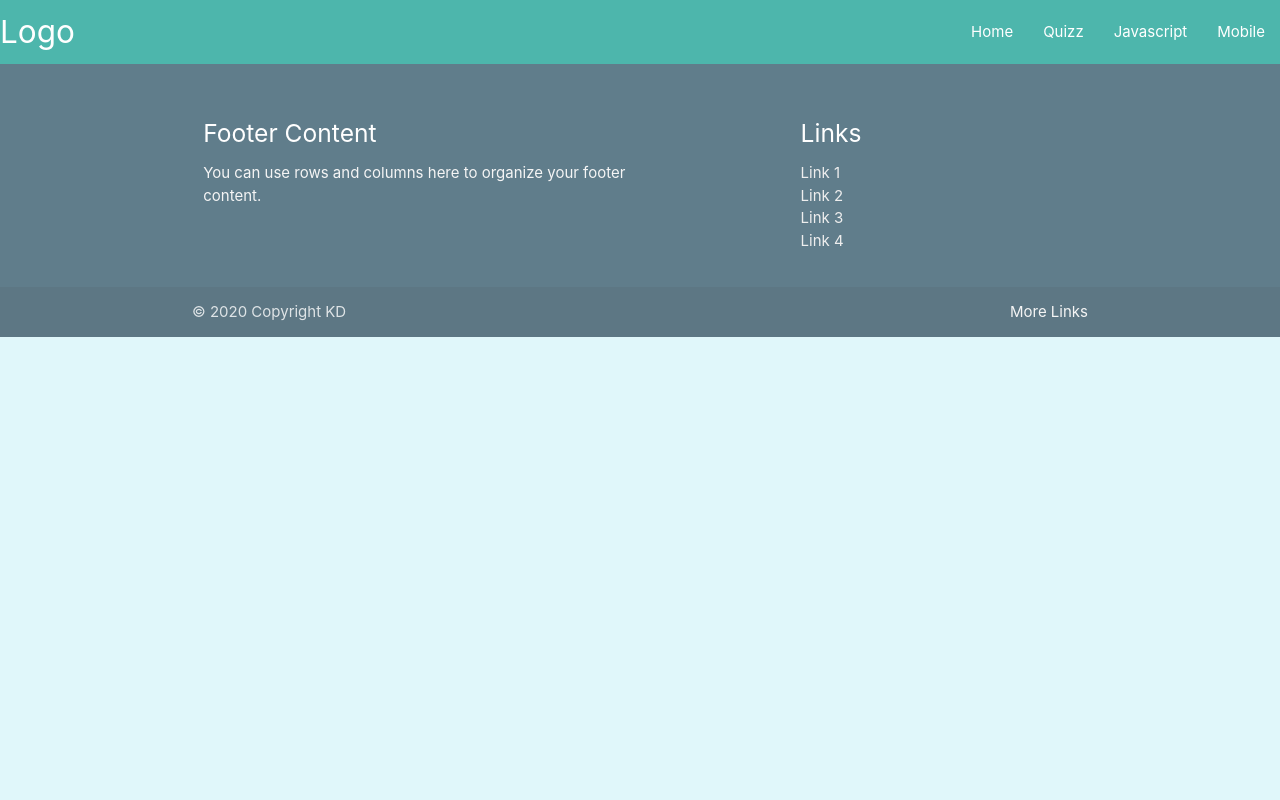
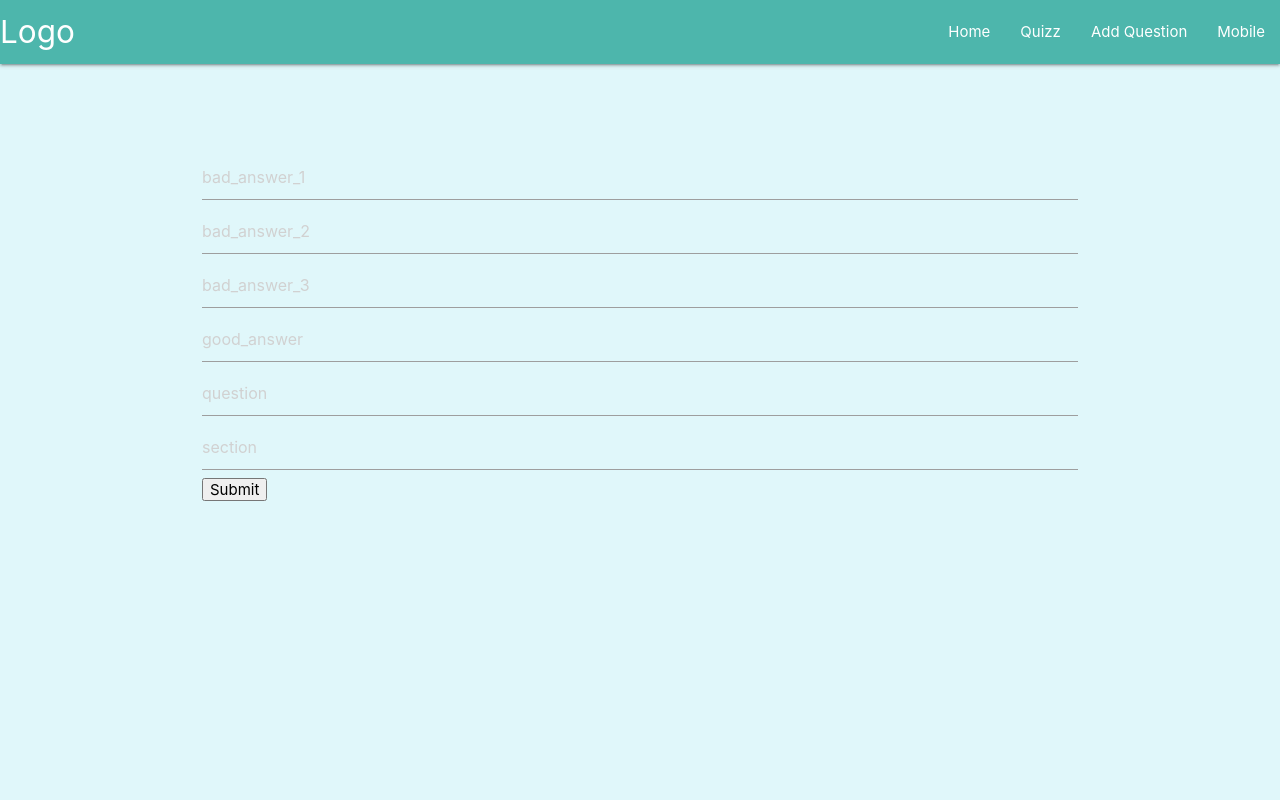
Before and after one commit to coldoe/QuizApp, a React (Create React App) app: page /addQuestion in a window 1280 px wide. Shown: the top 800 px of the page. Built offline with nearby package versions, Linux system fonts and the light colour scheme; no server answers.

Commit message:
submit form with formik

```diff
--- a/package.json
+++ b/package.json
@@ -7,12 +7,14 @@
     "@testing-library/react": "^9.3.2",
     "@testing-library/user-event": "^7.1.2",
     "firebase": "^7.16.1",
+    "formik": "^2.1.5",
     "materialize-css": "^1.0.0-rc.2",
     "react": "^16.13.1",
     "react-dom": "^16.13.1",
     "react-materialize": "^3.9.2",
     "react-router-dom": "^5.2.0",
-    "react-scripts": "3.4.1"
+    "react-scripts": "3.4.1",
+    "yup": "^0.29.1"
   },
   "scripts": {
     "start": "react-scripts start",
--- a/public/index.html
+++ b/public/index.html
@@ -33,6 +33,9 @@
       rel="stylesheet"
     />
     <script src="https://cdnjs.cloudflare.com/ajax/libs/materialize/1.0.0/js/materialize.min.js"></script>
+
+    <script src="https://unpkg.com/formik/dist/formik.umd.production.min.js"></script>
+
     <title>Quizz App KD</title>
   </head>
   <body class="cyan lighten-5">
--- a/src/App.js
+++ b/src/App.js
@@ -9,6 +9,7 @@ import M from "materialize-css/dist/js/materialize.min.js";
 //components
 import { Header } from "./Components/Header/Header";
 import QuestionManager from "./Components/QuestionManager/QuestionManager";
+import { AddQuestion } from "./Components/AddQuestion/AddQuestion";
 import { Footer } from "./Components/Footer/Footer";
 
 //css
@@ -97,6 +98,7 @@ class App extends React.Component {
           <Header />
           <Switch>
             <Route path="/quizz" component={QuestionManager} />
+            <Route path="/addQuestion" component={AddQuestion} />
           </Switch>
           <Footer />
         </Router>
--- /dev/null
+++ b/src/Components/AddQuestion/AddQuestion.css
@@ -0,0 +1,7 @@
+.AddQuestion {
+  height: 95vh;
+  margin: auto;
+  margin-top: 10vh;
+  width: 70%;
+  padding: 10px;
+}
--- /dev/null
+++ b/src/Components/AddQuestion/AddQuestion.jsx
@@ -0,0 +1,60 @@
+//Libraries
+import React from "react";
+import { Formik, Form, Field } from "formik";
+// import * as Yup from "yup";
+//Schemas
+import { AddQuestionSchema } from "../Schema/AddQuestionSchema";
+//styles
+import "./AddQuestion.css";
+
+export const AddQuestion = () => {
+  return (
+    <div className="AddQuestion justify-content-center">
+      <Formik
+        initialValues={{
+          bad_answer_1: "",
+          bad_answer_2: "",
+          bad_answer_3: "",
+          good_answer: "",
+          question: "",
+          section: "",
+        }}
+        validationSchema={AddQuestionSchema}
+        onSubmit={(values, { resetForm }) => {
+          console.table(values);
+          resetForm({});
+        }}
+      >
+        {({ errors, touched }) => (
+          <Form>
+            <Field name="bad_answer_1" placeholder="bad_answer_1" />
+            {errors.bad_answer_1 && touched.bad_answer_1 ? (
+              <div>{errors.bad_answer_1}</div>
+            ) : null}
+            <Field name="bad_answer_2" placeholder="bad_answer_2" />
+            {errors.bad_answer_2 && touched.bad_answer_2 ? (
+              <div>{errors.bad_answer_2}</div>
+            ) : null}
+            <Field name="bad_answer_3" placeholder="bad_answer_3" />
+            {errors.bad_answer_3 && touched.bad_answer_3 ? (
+              <div>{errors.bad_answer_3}</div>
+            ) : null}
+            <Field name="good_answer" placeholder="good_answer" />
+            {errors.good_answer && touched.good_answer ? (
+              <div>{errors.good_answer}</div>
+            ) : null}
+            <Field name="question" placeholder="question"></Field>
+            {errors.question && touched.question ? (
+              <div>{errors.question}</div>
+            ) : null}
+            <Field name="section" placeholder="section"></Field>
+            {errors.section && touched.section ? (
+              <div>{errors.section}</div>
+            ) : null}
+            <button type="submit">Submit</button>
+          </Form>
+        )}
+      </Formik>
+    </div>
+  );
+};
--- a/src/Components/Header/Header.jsx
+++ b/src/Components/Header/Header.jsx
@@ -24,7 +24,9 @@ export const Header = () => {
               </NavLink>
             </li>
             <li>
-              <a href="collapsible.html">Javascript</a>
+              <NavLink className="center-align" to="/addQuestion">
+                Add Question
+              </NavLink>
             </li>
             <li>
               <a href="mobile.html">Mobile</a>
@@ -45,7 +47,9 @@ export const Header = () => {
           </NavLink>
         </li>
         <li>
-          <a href="collapsible.html">Javascript</a>
+          <NavLink className="center-align" to="/addQuestion">
+            Add Question
+          </NavLink>
         </li>
         <li>
           <a href="mobile.html">Mobile</a>
--- a/src/Components/QuestionManager/QuestionManager.css
+++ /dev/null
@@ -1,2 +0,0 @@
-.QuestionManager {
-}
--- /dev/null
+++ b/src/Components/Schema/AddQuestionSchema.jsx
@@ -0,0 +1,25 @@
+import * as Yup from "yup";
+
+export const AddQuestionSchema = Yup.object().shape({
+  bad_answer_1: Yup.string()
+    .min(1, "Too short")
+    .max(32, "Too long")
+    .required("Required"),
+  bad_answer_2: Yup.string()
+    .min(1, "Too short")
+    .max(32, "Too long")
+    .required("Required"),
+  bad_answer_3: Yup.string()
+    .min(1, "Too short")
+    .max(32, "Too long")
+    .required("Required"),
+  good_answer: Yup.string()
+    .min(1, "Too short")
+    .max(32, "Too long")
+    .required("Required"),
+  question: Yup.string()
+    .min(1, "Too short for Question")
+    .max(64, "Too long for Question")
+    .required("Required"),
+  section: Yup.string().oneOf(["ulamki", "pierwiastki"]).required("Required"),
+});
```
Also changed, not shown: 2 other files (tests, documents, lock files or other folders).
